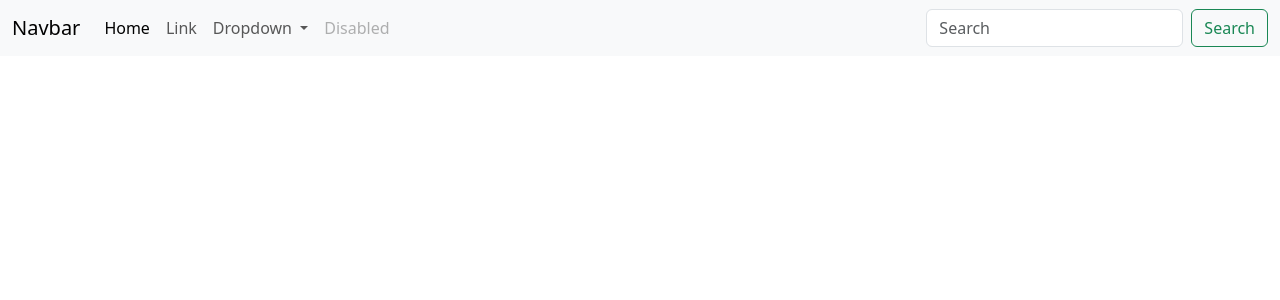
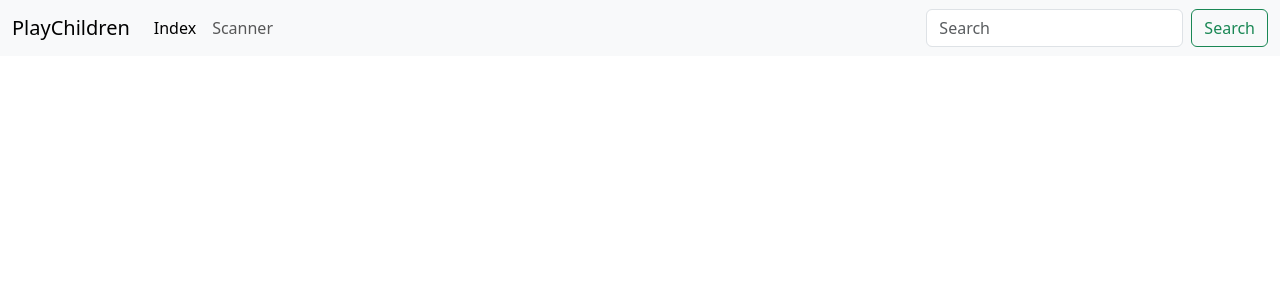
Before and after one commit to christophschoeni/PlayChildren, a Django app: template templates/base.html in a window 1280 px wide. Shown: the top 300 px of the page. Run offline with Django 4.2, Linux system fonts and the light colour scheme; the template is opened without the code that fills it, so the values that code supplies are empty; some libraries are stand-ins or nearby versions.

Commit message:
add new page

```diff
--- a/apps/learning/urls.py
+++ b/apps/learning/urls.py
@@ -20,7 +20,11 @@ from . import views
 from django.conf.urls.static import static
 from django.urls import path
 
+
+app_name = 'learning'
+
 urlpatterns = [
-    path('', views.index, name='home')
+    path('', views.index, name='index'),
+    path('scanner/', views.scanner, name='scanner')
 
 ]
--- a/templates/components/navbar.html
+++ b/templates/components/navbar.html
@@ -1,30 +1,16 @@
 <nav class="navbar navbar-expand-lg bg-body-tertiary">
     <div class="container-fluid">
-      <a class="navbar-brand" href="#">Navbar</a>
+      <a class="navbar-brand" href="{% url 'learning:index' %}">PlayChildren</a>
       <button class="navbar-toggler" type="button" data-bs-toggle="collapse" data-bs-target="#navbarSupportedContent" aria-controls="navbarSupportedContent" aria-expanded="false" aria-label="Toggle navigation">
         <span class="navbar-toggler-icon"></span>
       </button>
       <div class="collapse navbar-collapse" id="navbarSupportedContent">
         <ul class="navbar-nav me-auto mb-2 mb-lg-0">
           <li class="nav-item">
-            <a class="nav-link active" aria-current="page" href="#">Home</a>
+            <a class="nav-link active" aria-current="page" href="{% url 'learning:index' %}">Index</a>
           </li>
           <li class="nav-item">
-            <a class="nav-link" href="#">Link</a>
-          </li>
-          <li class="nav-item dropdown">
-            <a class="nav-link dropdown-toggle" href="#" role="button" data-bs-toggle="dropdown" aria-expanded="false">
-              Dropdown
-            </a>
-            <ul class="dropdown-menu">
-              <li><a class="dropdown-item" href="#">Action</a></li>
-              <li><a class="dropdown-item" href="#">Another action</a></li>
-              <li><hr class="dropdown-divider"></li>
-              <li><a class="dropdown-item" href="#">Something else here</a></li>
-            </ul>
-          </li>
-          <li class="nav-item">
-            <a class="nav-link disabled">Disabled</a>
+            <a class="nav-link" href="{% url 'learning:scanner' %}">Scanner</a>
           </li>
         </ul>
         <form class="d-flex" role="search">
```
Also changed, not shown: apps/learning/templates/learning/index.html (+4 -15 lines), apps/learning/templates/learning/scanner.html (added, +19 -0 lines), apps/learning/views.py (+36 -5 lines).
